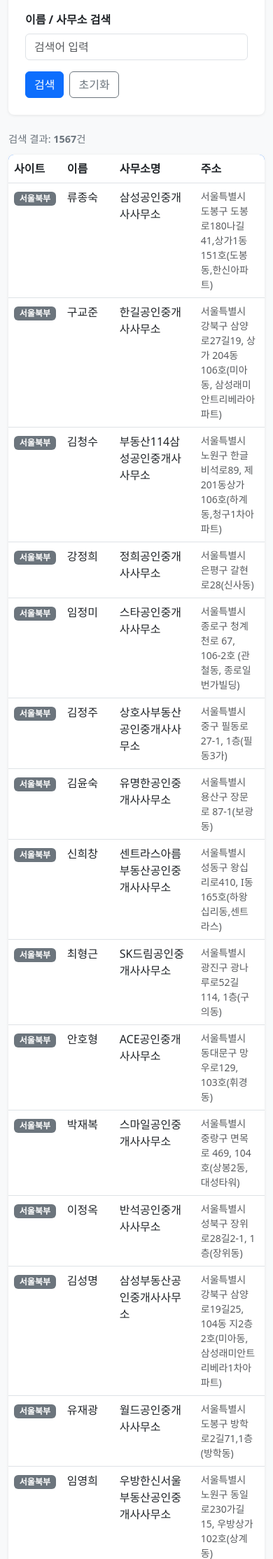
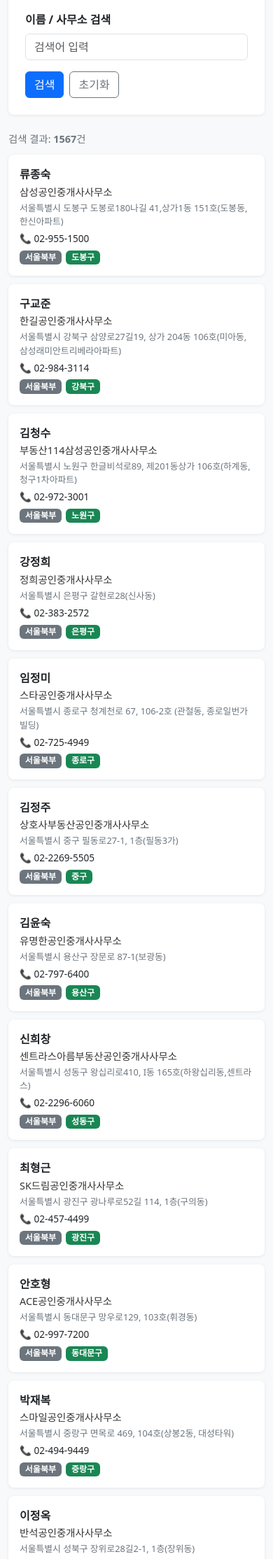
Before and after one commit to palmtree7/k-real-estate-finder, a Flask app: page / in a window 390 px wide. Shown: the part 344-2572 px from the top of the page at 70% size. Run offline with Flask 3, Linux system fonts and the light colour scheme.

Commit message:
Make results mobile-friendly with card layout

```diff
--- a/templates/index.html
+++ b/templates/index.html
@@ -13,6 +13,13 @@
     .badge-tab { font-size: .75rem; }
     .no-data { text-align: center; padding: 3rem; color: #6c757d; }
     .result-count { font-size: .9rem; color: #6c757d; margin-bottom: .75rem; }
+    /* Mobile agent card */
+    .agent-card { background: #fff; border-radius: 8px; box-shadow: 0 1px 4px rgba(0,0,0,.08); padding: 1rem; margin-bottom: .75rem; }
+    .agent-card .agent-name { font-weight: 600; font-size: 1rem; }
+    .agent-card .agent-office { font-size: .9rem; color: #333; margin: .15rem 0; }
+    .agent-card .agent-address { font-size: .8rem; color: #6c757d; margin: .15rem 0; }
+    .agent-card .agent-phone { font-size: .85rem; margin: .3rem 0; }
+    .agent-card .agent-meta { display: flex; gap: .4rem; flex-wrap: wrap; margin-top: .4rem; }
   </style>
 </head>
 <body>
@@ -72,7 +79,8 @@
   <p class="result-count">검색 결과: <strong>{{ total }}</strong>건</p>
 
   {% if results %}
-  <div class="table-card">
+  {# Desktop table #}
+  <div class="table-card d-none d-md-block">
     <table class="table table-hover mb-0">
       <thead>
         <tr>
@@ -88,15 +96,30 @@
         {% for r in results %}
         <tr>
           <td><span class="badge bg-secondary badge-tab">{{ r.site }}</span></td>
-          <td class="text-nowrap">{{ r.name }}</td>
+          <td>{{ r.name }}</td>
           <td>{{ r.office }}</td>
           <td class="text-muted small">{{ r.address }}</td>
-          <td class="text-nowrap">{{ r.phone }}</td>
+          <td>{{ r.phone }}</td>
           <td><span class="badge bg-success badge-tab">{{ r.region }}</span></td>
         </tr>
         {% endfor %}
       </tbody>
     </table>
+  </div>
+  {# Mobile cards #}
+  <div class="d-md-none">
+    {% for r in results %}
+    <div class="agent-card">
+      <div class="agent-name">{{ r.name }}</div>
+      <div class="agent-office">{{ r.office }}</div>
+      <div class="agent-address">{{ r.address }}</div>
+      <div class="agent-phone">📞 {{ r.phone }}</div>
+      <div class="agent-meta">
+        <span class="badge bg-secondary badge-tab">{{ r.site }}</span>
+        <span class="badge bg-success badge-tab">{{ r.region }}</span>
+      </div>
+    </div>
+    {% endfor %}
   </div>
   {% else %}
   <div class="no-data">
```
